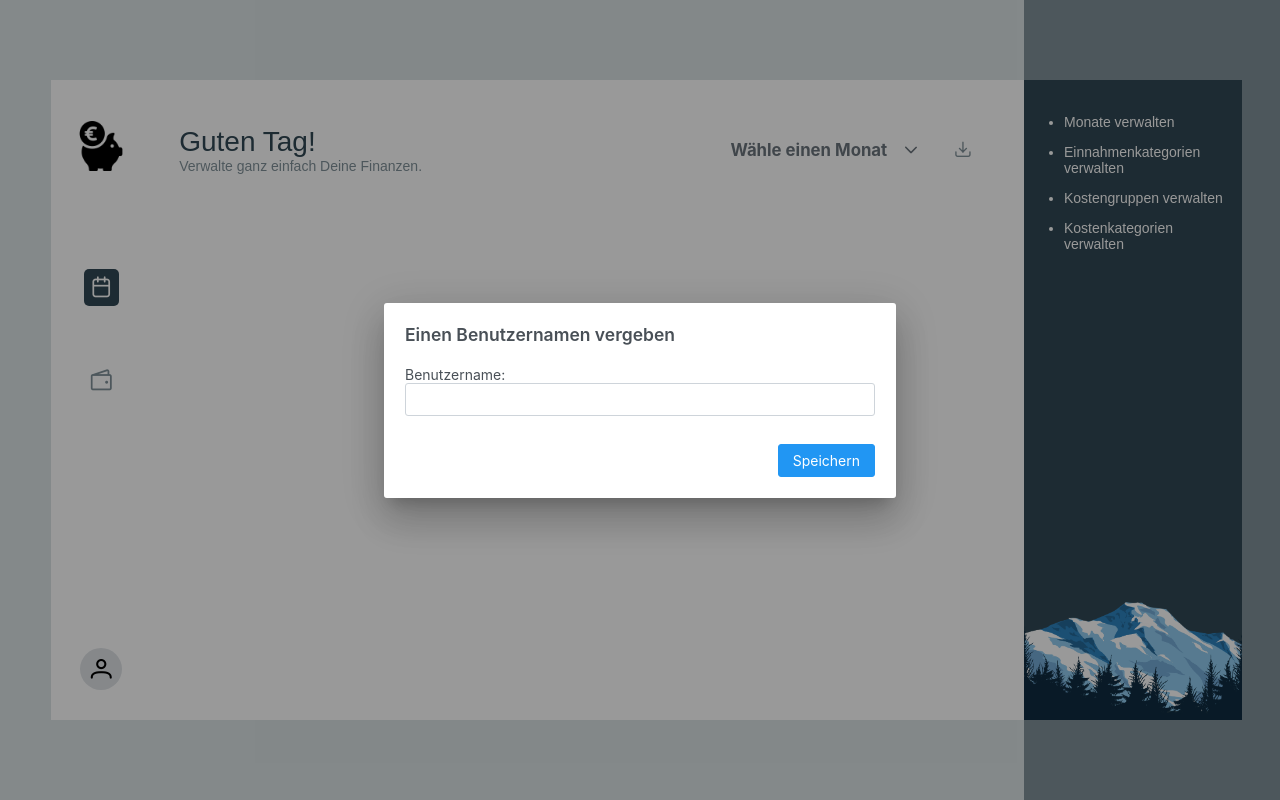
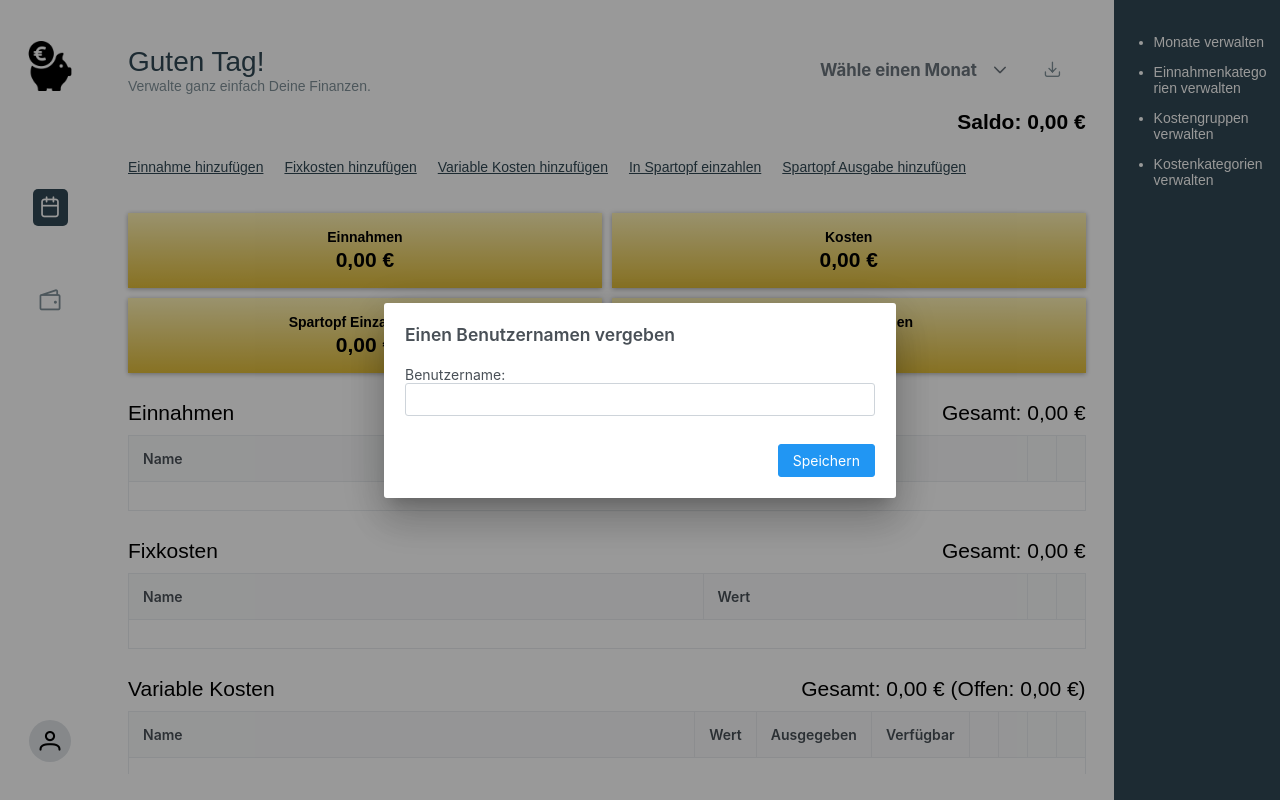
Before and after one commit to arcaneknight/household-budget, a Vue app: page / in a window 1280 px wide. Built offline with nearby package versions, Linux system fonts and the light colour scheme.

Commit message:
restyling + remember last selected month

```diff
--- a/src/App.vue
+++ b/src/App.vue
@@ -55,15 +55,15 @@ const rightBGColor = computed(() => colorStore.rightBGColor);
 }
 
 .left-page {
-  width: 80vw;
+  width: 87vw;
   background: #DBE3E5;
   display: flex;
   justify-content: flex-end;
   align-items: center;
 
   .left-content {
-    width: 95%;
-    height: 80vh;
+    width: 100%;
+    height: 100%;
     background: white;
     display: flex;
     padding-top: 30px;
@@ -72,7 +72,7 @@ const rightBGColor = computed(() => colorStore.rightBGColor);
 }
 
 .right-page {
-  width: 20vw;
+  width: 13vw;
   background: #809199;
   display: flex;
   justify-content: flex-start;
@@ -80,8 +80,8 @@ const rightBGColor = computed(() => colorStore.rightBGColor);
 
   .right-content {
     background: #314854;
-    width: 85%;
-    height: 80vh;
+    width: 100%;
+    height: 100%;
 
     header {
       display: flex;
--- a/src/assets/main.css
+++ b/src/assets/main.css
@@ -12,7 +12,7 @@ html, body, #app {
 }
 
 .dashboard-content {
-  height: calc(80vh - 80px - 4rem);
+  height: calc(100vh - 80px - 4rem);
   overflow-y: auto;
 }
 
--- a/src/services/month.service.js
+++ b/src/services/month.service.js
@@ -10,3 +10,11 @@ export const loadMonths = () => {
     }
     return months;
 }
+
+export const saveSelectedMonth = (id) => {
+    localStorage.setItem('selected_month', id);
+}
+
+export const loadSelectedMonth = () => {
+    return localStorage.getItem('selected_month');
+}
--- a/src/stores/months.js
+++ b/src/stores/months.js
@@ -1,6 +1,6 @@
 import { ref, computed } from "vue";
 import { defineStore } from "pinia";
-import { saveMonths, loadMonths } from "../services/month.service";
+import { saveMonths, loadMonths, saveSelectedMonth, loadSelectedMonth } from "../services/month.service";
 
 import { useIncomeStore } from "./incomes";
 import { useCostsStore } from "./costs";
@@ -16,9 +16,16 @@ export const useMonthStore = defineStore("monthStore", () => {
 
   const months = ref([]);
   const selectedMonth = ref(null);
-  const setSelectedMonth = (month) => selectedMonth.value = month;
+  const setSelectedMonth = (month) => {
+    selectedMonth.value = month;
+    saveSelectedMonth(month.id);
+  }
 
-  const loadMonthsAction = async () => months.value = loadMonths();
+  const loadMonthsAction = async () => {
+    months.value = loadMonths();
+    const id = loadSelectedMonth();
+    selectedMonth.value = months.value.find((m) => m.id === id);
+  }
 
   const getMonthsForDropdown = computed(() => {
     return months.value;
@@ -55,7 +62,11 @@ export const useMonthStore = defineStore("monthStore", () => {
   };
 
   loadMonthsAction();
-  setTimeout(() => setSelectedMonth(months.value[0]), 300);
+  setTimeout(() => {
+    if(!selectedMonth.value) {
+       setSelectedMonth(months)
+    }
+  }, 300);
 
   return {
     months,
--- a/src/views/Sidebar.vue
+++ b/src/views/Sidebar.vue
@@ -2,9 +2,6 @@
     <div id="right-sidebar">
         <div class="sidebar-menu">
             <OverviewSidebar />
-        </div>
-        <div class="sidebar-image">
-            <img src="/logo_rechts.png" />
         </div>
     </div>
 </template>
@@ -20,16 +17,5 @@ import OverviewSidebar from '@/components/rightsidebar/OverviewSidebar.vue';
     .sidebar-menu {
         height: 70%;
     }
-
-    .sidebar-image {
-        height: 30%;
-        display: flex;
-        align-items: flex-end;
-
-        img {
-            max-height: 100%;
-            max-width: 100%;
-        }
-    }
 }
 </style>
```
